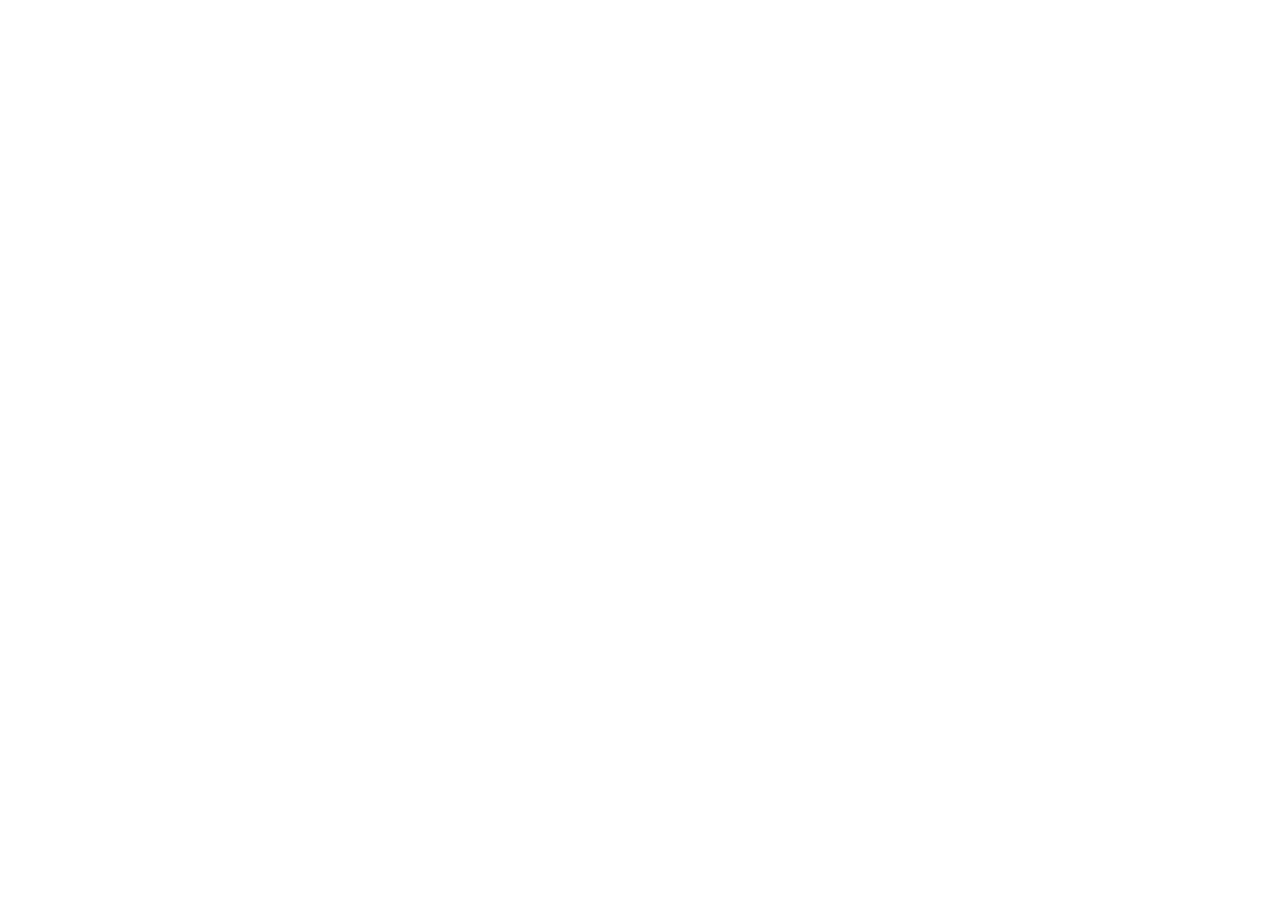
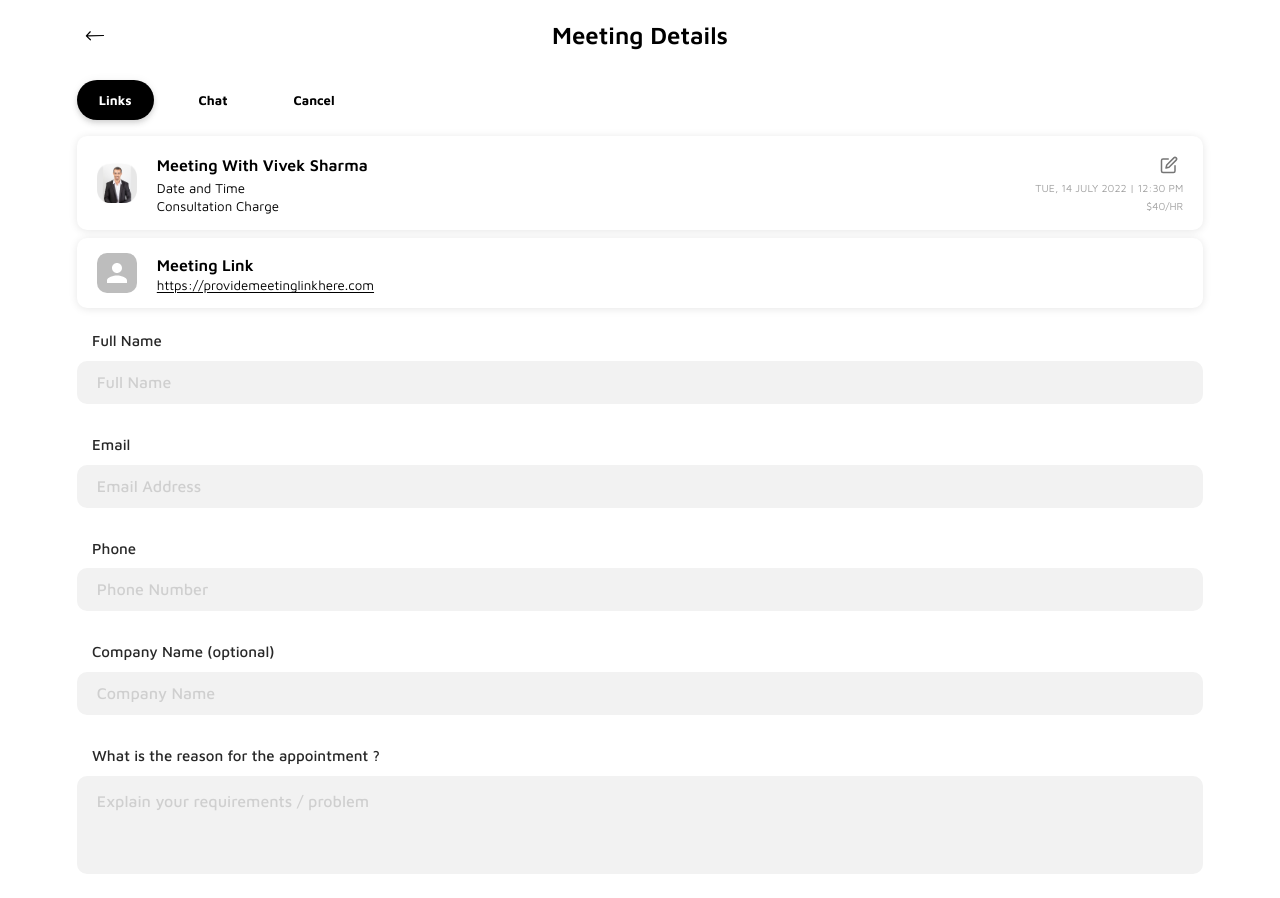
Before and after one commit to PranayB003/lawyers-eu, a React (Create React App) app: page /meetings/1/links in a window 1280 px wide. Before the commit this address had no page. Before the commit the page ends 800 px from the top, so only its background shows below. Built offline with nearby package versions, Linux system fonts and the light colour scheme.

Commit message:
Implemented ViewMeetingLink page

```diff
--- a/src/App.js
+++ b/src/App.js
@@ -15,7 +15,8 @@ import ScheduleMeeting from "./pages/user/ScheduleMeeting/ScheduleMeeting";
 import PostQuestion from "./pages/user/PostQuestion";
 import RequestProposal from "./pages/user/RequestProposal";
 import MyRequests from "./pages/user/MyRequests";
-import ViewProposal from "./pages/user/ViewProposal";
+import ViewProposalRequest from "./pages/user/ViewProposalRequest";
+import ViewMeetingDetails from "./pages/user/ViewMeetingDetails";
 
 function App() {
     return (
@@ -48,7 +49,14 @@ function App() {
                 <Route path="forum/new" element={<PostQuestion />} />
                 <Route path="request-proposal" element={<RequestProposal />} />
                 <Route path="requests" element={<MyRequests />} />
-                <Route path="requests/:proposalID" element={<ViewProposal />} />
+                <Route
+                    path="requests/:proposalID"
+                    element={<ViewProposalRequest />}
+                />
+                <Route
+                    path="meetings/:meetingId/links"
+                    element={<ViewMeetingDetails />}
+                />
 
                 {/* Lawyer UI Routes */}
                 <Route path="lawyer/register" element={<LawyerRegister />} />
--- a/src/components/NavChips/NavChips.js
+++ b/src/components/NavChips/NavChips.js
@@ -1,13 +1,7 @@
 import React from "react";
 
-import { Box, Chip, Stack, styled } from "@mui/material";
-import { NavLink, useNavigate } from "react-router-dom";
-
-const chipLinkDetails = [
-    { label: "Latest", to: "latest" },
-    { label: "Top", to: "top" },
-    { label: "Ask New", to: "new" },
-];
+import { Chip, Stack, styled } from "@mui/material";
+import { NavLink } from "react-router-dom";
 
 const StyledNavLink = styled((props) => <NavLink {...props} />)({
     textDecoration: "none",
@@ -27,16 +21,30 @@ const StyledChip = styled((props) => <Chip {...props} />)({
     textDecoration: "none",
 });
 
-const NavChips = () => {
-    const navigate = useNavigate();
+const forumChipLinkDetails = [
+    { label: "Latest", to: "latest" },
+    { label: "Top", to: "top" },
+    { label: "Ask New", to: "new" },
+];
+
+const meetingChipLinkDetails = [
+    { label: "Links", to: "links" },
+    { label: "Chat", to: "chat" },
+    { label: "Cancel", to: "cancel" },
+];
+
+const getLinkDetails = (type) => {
+    if (type === "forum") return forumChipLinkDetails;
+    else if (type === "meeting") return meetingChipLinkDetails;
+};
+
+const NavChips = ({ type = "forum" || "meeting" }) => {
+    const chipLinkDetails = getLinkDetails(type);
 
     return (
         <Stack spacing={3} direction="row">
             {chipLinkDetails.map((chipLink) => (
-                <StyledNavLink
-                    key={chipLink.label}
-                    to={`/forum/${chipLink.to}`}
-                >
+                <StyledNavLink key={chipLink.label} to={`./../${chipLink.to}`}>
                     {({ isActive }) => (
                         <StyledChip
                             variant={isActive ? "filled" : "outlined"}
--- /dev/null
+++ b/src/components/PreviewCards/MeetingLinkPreview.js
@@ -0,0 +1,36 @@
+import React from "react";
+
+import classes from "./PreviewCards.module.css";
+import { Paper, Avatar, Typography, Stack } from "@mui/material";
+
+const MeetingLinkPreview = ({
+    image,
+    meetingLink = "https://providemeetinglinkhere.com",
+}) => {
+    return (
+        <Paper className={classes.container}>
+            <Avatar
+                alt="Image"
+                variant="rounded"
+                src={image}
+                className={classes.image}
+            />
+            <Stack className={classes.stack}>
+                <Typography fontWeight={600} className={classes.question}>
+                    Meeting Link
+                </Typography>
+                <Typography variant="subtitle3" className={classes.underline}>
+                    <a
+                        href={meetingLink}
+                        target="_blank"
+                        className={classes.meetingLink}
+                    >
+                        {meetingLink}
+                    </a>
+                </Typography>
+            </Stack>
+        </Paper>
+    );
+};
+
+export default MeetingLinkPreview;
--- a/src/components/PreviewCards/PreviewCards.module.css
+++ b/src/components/PreviewCards/PreviewCards.module.css
@@ -36,3 +36,8 @@
     text-decoration: underline;
     text-underline-offset: 2px;
 }
+
+.meetingLink {
+    text-decoration: none;
+    color: inherit;
+}
--- /dev/null
+++ b/src/components/WrapperBox.js
@@ -0,0 +1,10 @@
+import React from "react";
+import { styled, Box } from "@mui/material";
+
+const WrapperBox = styled((props) => <Box {...props} />)(({ theme }) => ({
+    padding: "0 6vw 3vh",
+    display: "flex",
+    flexDirection: "column",
+}));
+
+export default WrapperBox;
--- a/src/pages/user/MyRequests.js
+++ b/src/pages/user/MyRequests.js
@@ -1,17 +1,12 @@
 import React from "react";
 
-import { styled, Typography, Box, Stack, Button } from "@mui/material";
+import { Stack } from "@mui/material";
 import TitleBar from "../../components/TitleBar/TitleBar";
 import { ReactComponent as BackIcon } from "../../resources/Union.svg";
 import MeetingPreview from "../../components/PreviewCards/MeetingPreview";
 import ForumQuestionPreview from "../../components/PreviewCards/ForumQuestionPreview";
 import ProposalRequestPreview from "../../components/PreviewCards/ProposalRequestPreview";
-
-const WrapperBox = styled((props) => <Box {...props} />)(({ theme }) => ({
-    padding: "0 6vw 3vh",
-    display: "flex",
-    flexDirection: "column",
-}));
+import WrapperBox from "../../components/WrapperBox";
 
 const MyRequests = () => {
     const myRequests = [
--- a/src/pages/user/PostQuestion.js
+++ b/src/pages/user/PostQuestion.js
@@ -1,6 +1,6 @@
 import React, { useState } from "react";
 
-import { Box, Button, Stack, styled, Typography } from "@mui/material";
+import { Button, Stack, Typography } from "@mui/material";
 import TitleBar from "../../components/TitleBar/TitleBar";
 import { ReactComponent as SettingsIcon } from "../../resources/Icon.svg";
 import { ReactComponent as BackIcon } from "../../resources/Union.svg";
@@ -8,12 +8,7 @@ import DropDownWithLabel from "../../components/FormComponents/DropDownWithLabel
 import InputWithLabel from "../../components/FormComponents/InputWithLabel";
 import CheckWithLabel from "../../components/FormComponents/CheckWithLabel";
 import NavChips from "../../components/NavChips/NavChips";
-
-const WrapperBox = styled((props) => <Box {...props} />)(({ theme }) => ({
-    padding: "0 6vw 3vh",
-    display: "flex",
-    flexDirection: "column",
-}));
+import WrapperBox from "../../components/WrapperBox";
 
 const questionInputDetails = [
     {
--- a/src/pages/user/ScheduleMeeting/ScheduleMeeting.js
+++ b/src/pages/user/ScheduleMeeting/ScheduleMeeting.js
@@ -5,7 +5,7 @@ import { Box, Button, Stack } from "@mui/material";
 import TitleBar from "./../../../components/TitleBar/TitleBar";
 import { ReactComponent as BackIcon } from "../../../resources/Union.svg";
 import InputWithLabel from "../../../components/FormComponents/InputWithLabel";
-import MiniMeetingInfo from "../../../components/PreviewCards/MeetingPreview";
+import MeetingPreview from "../../../components/PreviewCards/MeetingPreview";
 
 const meetingDetailInputs = [
     { name: "name", label: "Full Name", helperText: "Full Name" },
@@ -51,7 +51,7 @@ const ScheduleMeeting = ({ lawyerImage, lawyerName, date, time, cost }) => {
     return (
         <Box className={classes.wrapperBox}>
             <TitleBar Title="Enter Details" startIcon={<BackIcon />} />
-            <MiniMeetingInfo
+            <MeetingPreview
                 lawyerImage={lawyerImage}
                 lawyerName={lawyerName}
                 date={date}
--- /dev/null
+++ b/src/pages/user/ViewMeetingDetails.js
@@ -0,0 +1,104 @@
+import React, { useState } from "react";
+
+import { styled, Stack, Typography } from "@mui/material";
+import TitleBar from "../../components/TitleBar/TitleBar";
+import { ReactComponent as BackIcon } from "../../resources/Union.svg";
+import WrapperBox from "../../components/WrapperBox";
+import { useParams } from "react-router-dom";
+import InputWithLabel from "../../components/FormComponents/InputWithLabel";
+import MeetingPreview from "../../components/PreviewCards/MeetingPreview";
+import NavChips from "../../components/NavChips/NavChips";
+import MeetingLinkPreview from "../../components/PreviewCards/MeetingLinkPreview";
+
+const meetingDetailInputs = [
+    { name: "name", label: "Full Name", helperText: "Full Name" },
+    { name: "email", label: "Email", helperText: "Email Address" },
+    { name: "phone", label: "Phone", helperText: "Phone Number" },
+    {
+        name: "company",
+        label: "Company Name (optional)",
+        helperText: "Company Name",
+    },
+    {
+        name: "reason",
+        label: "What is the reason for the appointment ?",
+        helperText: "Explain your requirements / problem",
+        inputProps: {
+            multiline: true,
+            minRows: 3,
+        },
+    },
+];
+
+const getInitialState = () => {
+    let initialState = {};
+    meetingDetailInputs.forEach((inputDetail) => {
+        initialState = {
+            ...initialState,
+            [inputDetail.name]: "",
+        };
+    });
+    return initialState;
+};
+
+const PreviewStack = styled((props) => <Stack spacing={1} {...props} />)({
+    marginTop: "2vh",
+    marginBottom: "3vh",
+});
+
+const ViewMeetingDetails = () => {
+    const { meetingID } = useParams();
+    const [disabled, setDisabled] = useState(true);
+    const [meetingDetails, setMeetingDetails] = useState(getInitialState);
+
+    const editChangeHandler = () => {
+        setDisabled((prevState) => !prevState);
+    };
+
+    const detailChangeHandler = (detailName, newValue) => {
+        setMeetingDetails((prevState) => ({
+            ...prevState,
+            [detailName]: newValue,
+        }));
+    };
+
+    // useLayoutEffect to get the meetingDetails using meetingID
+
+    return (
+        <WrapperBox>
+            <TitleBar Title="Meeting Details" startIcon={<BackIcon />} />
+            <NavChips type="meeting" />
+            <PreviewStack>
+                <MeetingPreview
+                // lawyerImage={lawyerImage}
+                // lawyerName={lawyerName}
+                // date={date}
+                // time={time}
+                // cost={cost}
+                />
+                <MeetingLinkPreview
+                // image={meetingImage}
+                // meetingLink={meetingLink}
+                />
+            </PreviewStack>
+            <Stack spacing={4}>
+                {meetingDetailInputs.map((inputDetail) => (
+                    <InputWithLabel
+                        key={inputDetail.name}
+                        name={inputDetail.name}
+                        label={inputDetail.label}
+                        value={meetingDetails[inputDetail.name]}
+                        onChange={detailChangeHandler}
+                        helperText={inputDetail.helperText}
+                        inputProps={{
+                            ...inputDetail.inputProps,
+                            disabled: disabled,
+                        }}
+                    />
+                ))}
+            </Stack>
+        </WrapperBox>
+    );
+};
+
+export default ViewMeetingDetails;
```
Also changed, not shown: src/pages/user/RequestProposal.js (+2 -7 lines), src/pages/user/ViewProposalRequest.js (renamed from src/pages/user/ViewProposal.js, +4 -9 lines).
